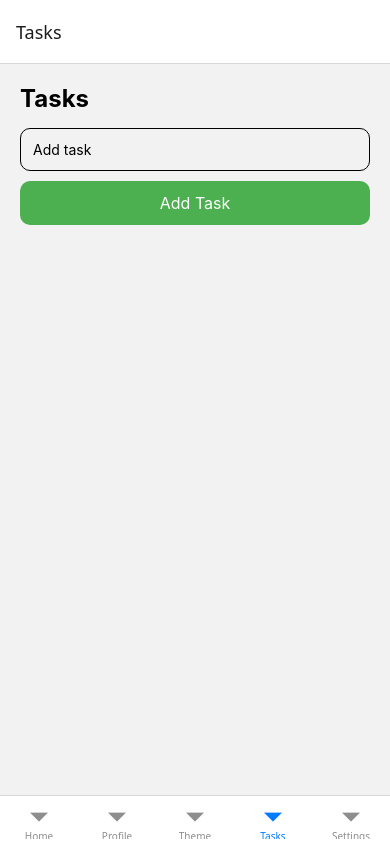
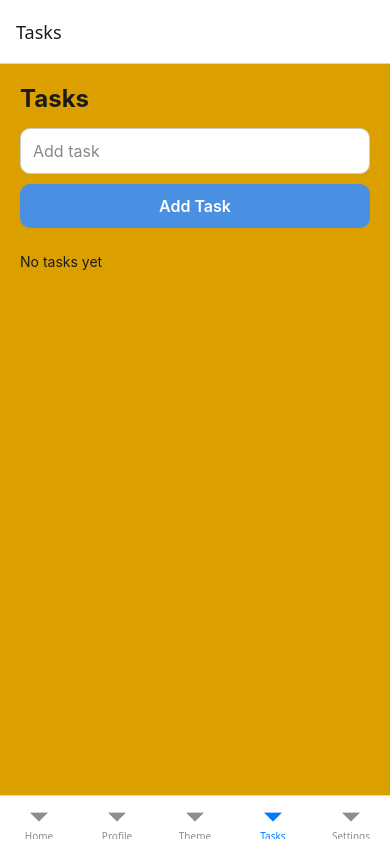
Before and after one commit to kumarnagender09/rn_exercises, a React Native app: screen /Tasks in a window 390 px wide. Built offline with nearby package versions, Linux system fonts and the light colour scheme.

Commit message:
add middleware

```diff
--- a/package.json
+++ b/package.json
@@ -19,7 +19,8 @@
     "react-native": "0.82.1",
     "react-native-safe-area-context": "^5.6.2",
     "react-native-screens": "^4.18.0",
-    "react-redux": "^9.2.0"
+    "react-redux": "^9.2.0",
+    "redux-logger": "^3.0.6"
   },
   "devDependencies": {
     "@babel/core": "^7.25.2",
--- a/src/redux/slices/tasksSlice.ts
+++ b/src/redux/slices/tasksSlice.ts
@@ -1,41 +1,69 @@
-// Importing createSlice from Redux Toolkit.
-// This allows us to create actions + reducers together in one structure.
-import { createSlice } from '@reduxjs/toolkit';
+// Importing createSlice and createAsyncThunk from Redux Toolkit.
+// createSlice → simplifies reducers + actions in one structure.
+// createAsyncThunk → handles async actions like API calls.
+import { createAsyncThunk, createSlice } from '@reduxjs/toolkit';
 
-// Creating the tasks slice.
-// This slice manages a list of tasks (like a Todo List).
+// -----------------------------
+// Async Thunk: fetch tasks from API
+// -----------------------------
+export const fetchTasks = createAsyncThunk(
+  'tasks/fetchTasks', // action type prefix
+  async () => {
+    // Fetching 5 tasks from placeholder API
+    const res = await fetch('https://jsonplaceholder.typicode.com/todos?_limit=5');
+    return res.json(); // resolves as payload for fulfilled case
+  }
+);
+
+// -----------------------------
+// Slice: Tasks
+// -----------------------------
+interface Task {
+  id: number;
+  title: string;
+}
+
+interface TasksState {
+  list: Task[];
+  loading: boolean;
+}
+
+const initialState: TasksState = {
+  list: [],
+  loading: false,
+};
+
 const tasksSlice = createSlice({
-  // Unique name for this slice. Also used as the action type prefix.
-  name: 'tasks',
-
-  // Initial state of the tasks slice.
-  // `list` will hold all the task items.
-  // Each task will be an object, commonly { id, title }.
-  initialState: {
-    list: [],
+  name: 'tasks', // unique slice name
+  initialState,
+  reducers: {
+    // Add a task manually
+    addTask(state, action) {
+      state.list.push(action.payload); // action.payload should be Task
+    },
+    // Remove a task by ID
+    removeTask(state, action) {
+      state.list = state.list.filter(task => task.id !== action.payload);
+    },
   },
-
-  // Reducer functions define how we modify the tasks state.
-  reducers: {
-    // Add a new task to the list.
-    // action.payload should contain the entire task object.
-    // Example task object: { id: 1, title: "Learn Redux" }
-    addTask(state, action) {
-      state.list.push(action.payload);
-    },
-
-    // Remove a task from the list based on its `id`.
-    // action.payload contains the id of the task to be removed.
-    removeTask(state, action) {
-      state.list = state.list.filter(t => t.id !== action.payload);
-    },
+  extraReducers: builder => {
+    // Handle async thunk states
+    builder
+      .addCase(fetchTasks.pending, state => {
+        state.loading = true; // API call started
+      })
+      .addCase(fetchTasks.fulfilled, (state, action) => {
+        state.loading = false; // API call finished
+        state.list = action.payload; // replace current list with fetched tasks
+      })
+      .addCase(fetchTasks.rejected, state => {
+        state.loading = false; // API call failed
+      });
   },
 });
 
-// Exporting actions generated from the reducers.
-// These actions will be used inside UI components.
-// Example: dispatch(addTask({ id: 1, title: "Hello" }))
+// Exporting the actions to use in components
 export const { addTask, removeTask } = tasksSlice.actions;
 
-// Exporting the reducer so it can be added to the Redux store.
+// Exporting reducer for store
 export default tasksSlice.reducer;
--- a/src/redux/store.ts
+++ b/src/redux/store.ts
@@ -2,6 +2,7 @@
 // This is the recommended way to create a Redux store because
 // it automatically sets up good defaults (middleware, devTools, etc.)
 import { configureStore } from '@reduxjs/toolkit';
+import logger from 'redux-logger'; // optional
 
 // Importing reducers from each slice of our application.
 // Each slice manages a specific feature state.
@@ -22,11 +23,12 @@ import tasksReducer from './slices/tasksSlice';
 // }
 export const store = configureStore({
   reducer: {
-    counter: counterReducer,   // state.counter → managed by counterSlice
-    profile: profileReducer,   // state.profile → managed by profileSlice
-    theme: themeReducer,       // state.theme → managed by themeSlice
-    tasks: tasksReducer,       // state.tasks → managed by tasksSlice
+    counter: counterReducer, // state.counter → managed by counterSlice
+    profile: profileReducer, // state.profile → managed by profileSlice
+    theme: themeReducer, // state.theme → managed by themeSlice
+    tasks: tasksReducer, // state.tasks → managed by tasksSlice
   },
+  middleware: getDefaultMiddleware => getDefaultMiddleware().concat(logger),
 });
 
 // Type for the entire Redux state.
--- a/src/screens/TaskScreen.tsx
+++ b/src/screens/TaskScreen.tsx
@@ -1,4 +1,4 @@
-import React, { useState } from 'react';
+import React, { useEffect, useState } from 'react';
 import {
   View,
   Text,
@@ -6,48 +6,97 @@ import {
   TouchableOpacity,
   FlatList,
   StyleSheet,
+  ActivityIndicator,
 } from 'react-native';
 import { useAppDispatch, useAppSelector } from '../hooks/hooks';
-import { addTask, removeTask } from '../redux/slices/tasksSlice';
+import { addTask, removeTask, fetchTasks } from '../redux/slices/tasksSlice';
+import { LightTheme, DarkTheme } from '../theme/appTheme';
 
 export default function TaskScreen() {
   const [text, setText] = useState('');
-  const tasks = useAppSelector(state => state.tasks.list);
   const dispatch = useAppDispatch();
 
+  const tasks = useAppSelector(state => state.tasks.list);
+  const loading = useAppSelector(state => state.tasks.loading);
+  const mode = useAppSelector(state => state.theme.mode);
+  const theme = mode === 'light' ? LightTheme : DarkTheme;
+
+  // // Fetch tasks on component mount
+  // useEffect(() => {
+  //   dispatch(fetchTasks());
+  // }, [dispatch]);
+
+const handleAddTask = async () => {
+  if (!text.trim()) return;
+
+  try {
+    // 1️⃣ Fetch API tasks via thunk
+    const apiTasks: any = await dispatch(fetchTasks()).unwrap();
+
+    // 2️⃣ Combine API tasks with user input
+    const combinedTasks = apiTasks.map(task => ({
+      id: Date.now() + Math.random(), // unique ID
+      title: `${task.title} - ${text}`,
+    }));
+
+    // 3️⃣ Dispatch combined tasks to Redux
+    combinedTasks.forEach(task => dispatch(addTask(task)));
+
+    // Clear input
+    setText('');
+  } catch (err) {
+    console.error('Failed to fetch tasks:', err);
+    // fallback: just add user task
+    dispatch(addTask({ id: Date.now(), title: text }));
+  }
+};
+
+
   return (
-    <View style={styles.container}>
-      <Text style={styles.heading}>Tasks</Text>
+    <View style={[styles.container, { backgroundColor: theme.background }]}>
+      <Text style={[styles.heading, { color: theme.text }]}>Tasks</Text>
 
       <TextInput
-        style={styles.input}
+        style={[
+          styles.input,
+          { backgroundColor: theme.card, color: theme.text },
+        ]}
         placeholder="Add task"
+        placeholderTextColor="#888"
         value={text}
         onChangeText={setText}
       />
 
       <TouchableOpacity
-        style={styles.addBtn}
-        onPress={() => {
-          dispatch(addTask({ id: Date.now(), name: text }));
-          setText('');
-        }}
+        style={[styles.addBtn, { backgroundColor: theme.primary }]}
+        onPress={handleAddTask}
       >
         <Text style={styles.addText}>Add Task</Text>
       </TouchableOpacity>
 
+      {loading ? (
+        <ActivityIndicator size="large" color={theme.primary} />
+      ) : (
         <FlatList
           data={tasks}
           keyExtractor={item => item.id.toString()}
           renderItem={({ item }) => (
             <TouchableOpacity
-            style={styles.task}
+              style={[styles.task, { backgroundColor: theme.card }]}
               onPress={() => dispatch(removeTask(item.id))}
             >
-            <Text style={styles.taskText}>{item.name}</Text>
+              <Text style={[styles.taskText, { color: theme.text }]}>
+                {item.title}
+              </Text>
             </TouchableOpacity>
           )}
+          ListEmptyComponent={
+            <Text style={{ color: theme.text, marginTop: 10 }}>
+              No tasks yet
+            </Text>
+          }
         />
+      )}
     </View>
   );
 }
@@ -57,20 +106,21 @@ const styles = StyleSheet.create({
   heading: { fontSize: 24, fontWeight: '700', marginBottom: 15 },
   input: {
     borderWidth: 1,
+    borderColor: '#ccc',
     padding: 12,
     borderRadius: 10,
     marginBottom: 10,
+    fontSize: 16,
   },
   addBtn: {
-    backgroundColor: '#4CAF50',
     padding: 12,
     borderRadius: 10,
     marginBottom: 15,
+    alignItems: 'center',
   },
-  addText: { color: '#fff', fontSize: 16, textAlign: 'center' },
+  addText: { color: '#fff', fontSize: 16, fontWeight: '600' },
   task: {
     padding: 12,
-    backgroundColor: '#f2f2f2',
     borderRadius: 10,
     marginBottom: 10,
   },
```
Also changed, not shown: 1 other file (tests, documents, lock files or other folders). Lines whose indentation alone changed are shown as unchanged.
